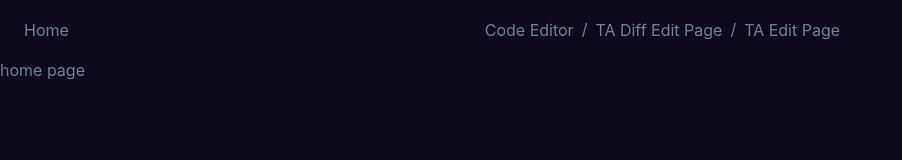
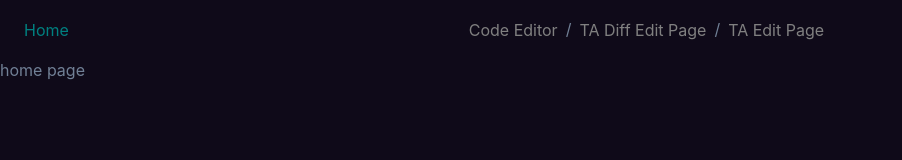
Before and after one commit to CWDll/monaco_prac, a React (Vite) app: page / in a window 1280 px wide. Shown: the top 160 px of the page, without its empty margins (0-902 px from the left). Built offline with nearby package versions, Linux system fonts and the light colour scheme.

Commit message:
[Feat] 헤더 탭에서 선택된 페이지의 글자 색상을 변경한다.

```diff
--- a/src/App.tsx
+++ b/src/App.tsx
@@ -1,36 +1,42 @@
 import { Box, Button, Flex } from "@chakra-ui/react";
-import { Routes, Route, Link } from "react-router-dom";
+import { Routes, Route, Link, useLocation } from "react-router-dom";
 import CodeEditor from "./pages/CodeEditor";
 import TADiffEditPage from "./pages/TADiffEditPage";
 import Home from "./pages/Home";
 import TAEditPage from "./pages/TAEditPage";
 
 function App() {
+  const location = useLocation();
+  const getButtonColorScheme = (path: string) => {
+    return location.pathname === path ? "teal" : "gray";
+  };
+
   return (
     <Box minH="100vh" bg="#0f0a19" color="gray.500">
       <Flex justifyContent="space-beteen" alignItems="center" py={4} px={6}>
         <Link to="/">
-          <Button colorScheme="teal">Home</Button>
+          <Button color={getButtonColorScheme("/")}>Home</Button>
         </Link>
         <Flex justifyContent="center" alignItems="center" flex="1">
           <Link to="/code-editor">
-            <Button mx={2} colorScheme="teal">
+            <Button mx={2} color={getButtonColorScheme("/code-editor")}>
               Code Editor
             </Button>
           </Link>
           <p>/</p>
           <Link to="/ta-diffEditPage">
-            <Button mx={2} colorScheme="teal">
+            <Button mx={2} color={getButtonColorScheme("/ta-diffEditPage")}>
               TA Diff Edit Page
             </Button>
           </Link>
           <p>/</p>
           <Link to="/ta-editPage">
-            <Button mx={2} colorScheme="teal">
+            <Button mx={2} color={getButtonColorScheme("/ta-editPage")}>
               TA Edit Page
             </Button>
           </Link>
         </Flex>
+        <Flex width="2em"></Flex>
       </Flex>
       <Routes>
         <Route path="/" element={<Home />} />
--- a/src/components/Sidebar.tsx
+++ b/src/components/Sidebar.tsx
@@ -26,19 +26,19 @@ const Sidebar = () => {
           <Icon as={FiHome} mr="4" />
           <Text>Home</Text>
         </Link>
-        <Link href="/trending" mb="10px" display="flex" alignItems="center">
+        <Link href="/" mb="10px" display="flex" alignItems="center">
           <Icon as={FiTrendingUp} mr="4" />
           <Text>Trending</Text>
         </Link>
-        <Link href="/explore" mb="10px" display="flex" alignItems="center">
+        <Link href="/" mb="10px" display="flex" alignItems="center">
           <Icon as={FiCompass} mr="4" />
           <Text>Explore</Text>
         </Link>
-        <Link href="/favorites" mb="10px" display="flex" alignItems="center">
+        <Link href="/" mb="10px" display="flex" alignItems="center">
           <Icon as={FiStar} mr="4" />
           <Text>Favorites</Text>
         </Link>
-        <Link href="/settings" mb="10px" display="flex" alignItems="center">
+        <Link href="/" mb="10px" display="flex" alignItems="center">
           <Icon as={FiSettings} mr="4" />
           <Text>Settings</Text>
         </Link>
--- a/src/constants.ts
+++ b/src/constants.ts
@@ -9,7 +9,7 @@ export const LANGUAGE_VERSIONS: { [key: string]: string } = {
 };
 
 export const CODE_SNIPPETS: { [key: string]: string } = {
-  javascript: `function greet(name) {\n\tconsole.log("Hello, " + name + "!");\n}\n\n\ngreet("Alex");\n`,
+  javascript: `function greet(name) {\n\tconsole.log("Hello, " + name + "!");\n}\n\ngreet("Alex");\n`,
   typescript: `type Params = {\n\tname: string;\n};\n\n\nfunction greet(data: Params) {\n\tconsole.log("Hello, " + data.name + "!");\n}\n\ngreet({ name: "Alex" });\n`,
   python: `def greet(name):\n\tprint("Hello, " + name + "!")\n\n\ngreet("Alex")\n`,
   java: `public class HelloWorld {\n\tpublic static void main(String[] args) {\n\t\tSystem.out.println("Hello World");\n\t}\n}\n`,
```
